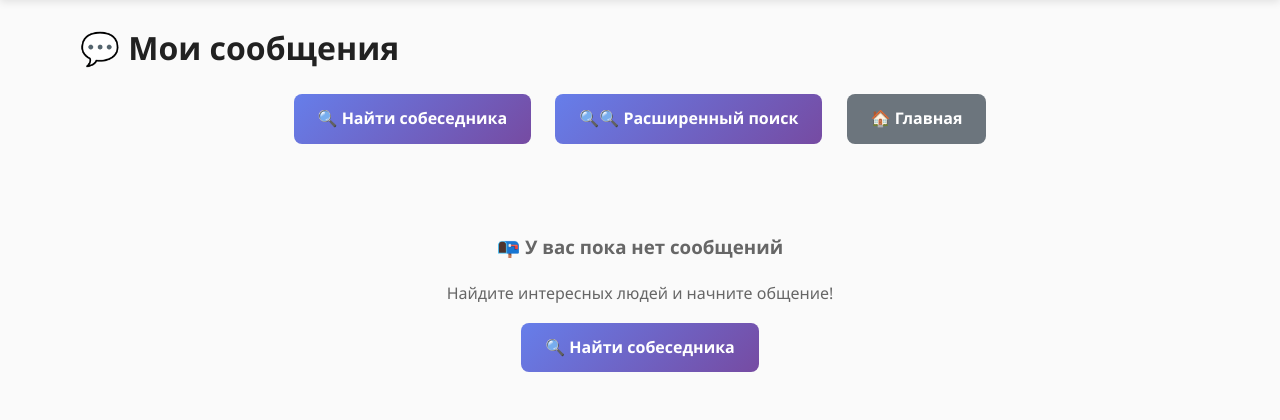
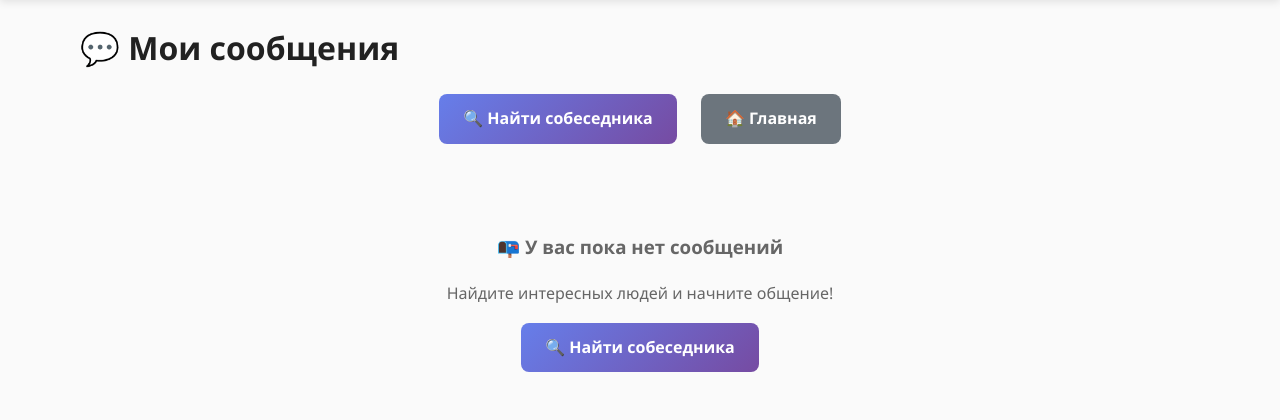
Before and after one commit to martinenkoEduard/dating_site_example, a Django app: template templates/profiles/messages/conversations_list.html in a window 1280 px wide. Shown: the part 78-498 px from the top of the page. Run offline with Django 5.2, Linux system fonts and the light colour scheme; the template is opened without the code that fills it, so the values that code supplies are empty; parts of the project's set-up code (start-up, migrations or seed data) failed here and were passed over.

Commit message:
Remove advanced search link from conversations list template to streamline user interface.

```diff
--- a/templates/profiles/messages/conversations_list.html
+++ b/templates/profiles/messages/conversations_list.html
@@ -130,7 +130,6 @@
 
     <div class="header-actions">
         <a href="{% url 'profiles:search_profiles' %}" class="btn">🔍 Найти собеседника</a>
-        <a href="{% url 'profiles:advanced_search_profiles' %}" class="btn">🔍🔍 Расширенный поиск</a>
         <a href="/" class="btn btn-secondary">🏠 Главная</a>
     </div>
 
```
